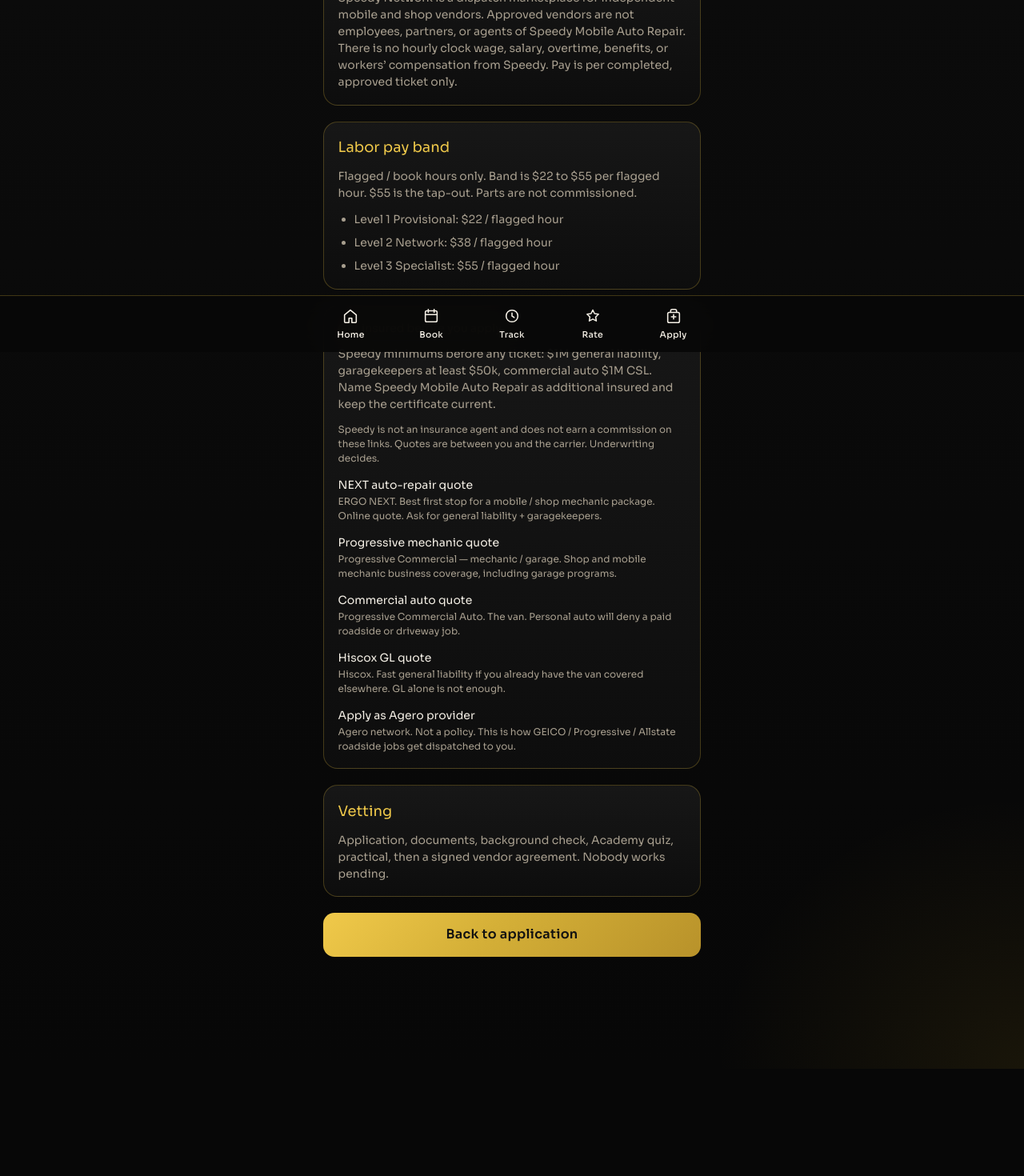
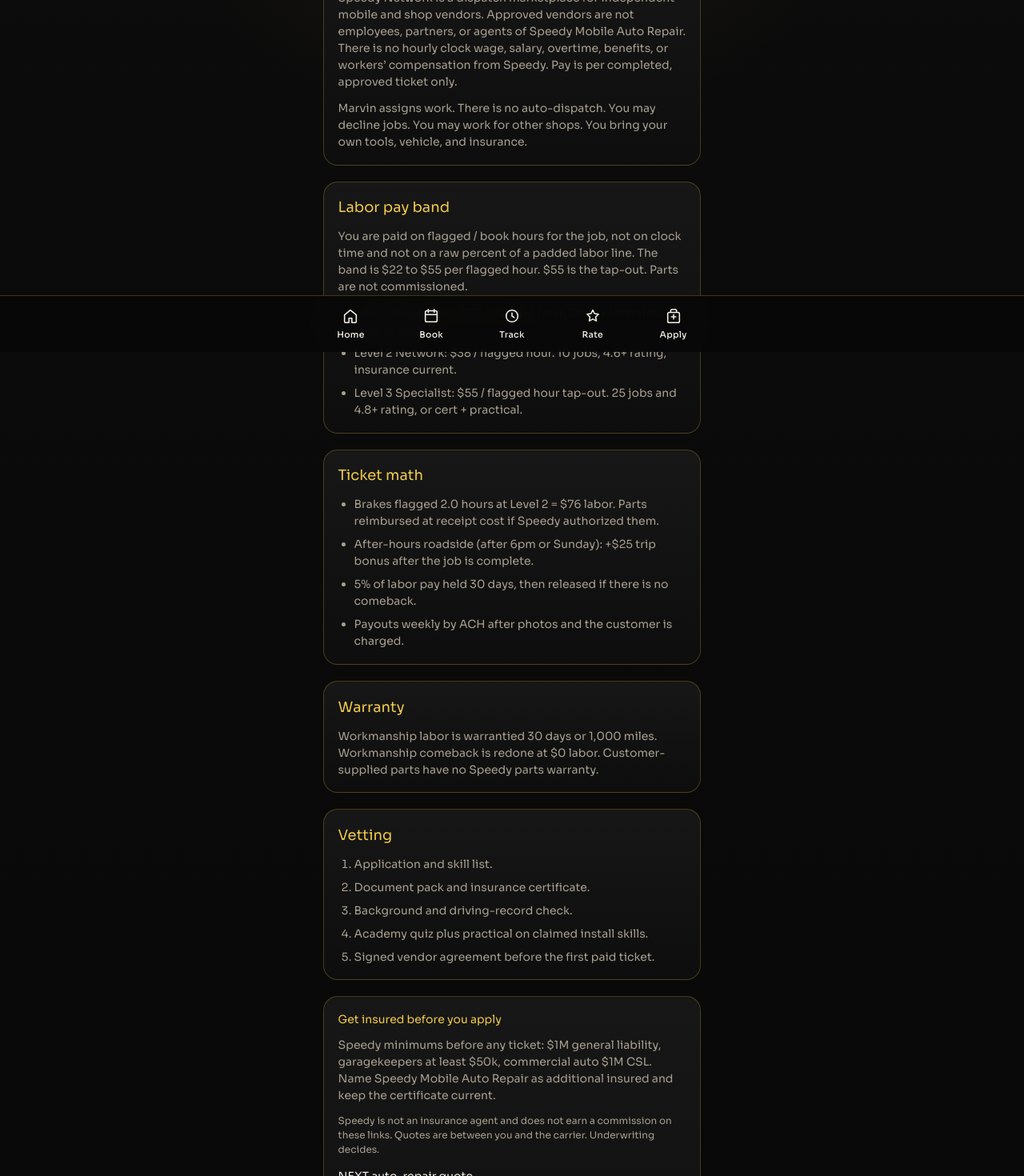
Before and after one commit to speedyapointments-cyber/speedyautobot, a Next.js app: page /network-terms in a window 1280 px wide. Shown: the part 360-1830 px from the top of the page at 80% size. Before the commit the page ends 1696 px from the top, so only its background shows below. Built offline with nearby package versions, Linux system fonts and the light colour scheme.

Commit message:
Keep full vendor terms and insurance quote links together

```diff
--- a/src/app/network-terms/page.tsx
+++ b/src/app/network-terms/page.tsx
@@ -25,29 +25,67 @@
             overtime, benefits, or workers’ compensation from Speedy. Pay is per
             completed, approved ticket only.
           </p>
+          <p className="muted text-sm">
+            Marvin assigns work. There is no auto-dispatch. You may decline jobs.
+            You may work for other shops. You bring your own tools, vehicle, and
+            insurance.
+          </p>
         </section>
 
         <section className="panel space-y-3">
           <h2 className="text-[var(--gold-bright)] text-lg">Labor pay band</h2>
           <p className="muted text-sm">
-            Flagged / book hours only. Band is $22 to $55 per flagged hour. $55 is
-            the tap-out. Parts are not commissioned.
+            You are paid on flagged / book hours for the job, not on clock time and
+            not on a raw percent of a padded labor line. The band is $22 to $55 per
+            flagged hour. $55 is the tap-out. Parts are not commissioned.
           </p>
           <ul className="muted text-sm space-y-2 list-disc pl-5">
-            <li>Level 1 Provisional: $22 / flagged hour</li>
-            <li>Level 2 Network: $38 / flagged hour</li>
-            <li>Level 3 Specialist: $55 / flagged hour</li>
+            <li>Level 1 Provisional: $22 / flagged hour. Docs + interview. First 10 jobs.</li>
+            <li>Level 2 Network: $38 / flagged hour. 10 jobs, 4.6+ rating, insurance current.</li>
+            <li>Level 3 Specialist: $55 / flagged hour tap-out. 25 jobs and 4.8+ rating, or cert + practical.</li>
           </ul>
+        </section>
+
+        <section className="panel space-y-3">
+          <h2 className="text-[var(--gold-bright)] text-lg">Ticket math</h2>
+          <ul className="muted text-sm space-y-2 list-disc pl-5">
+            <li>Brakes flagged 2.0 hours at Level 2 = $76 labor. Parts reimbursed at receipt cost if Speedy authorized them.</li>
+            <li>After-hours roadside (after 6pm or Sunday): +$25 trip bonus after the job is complete.</li>
+            <li>5% of labor pay held 30 days, then released if there is no comeback.</li>
+            <li>Payouts weekly by ACH after photos and the customer is charged.</li>
+          </ul>
+        </section>
+
+        <section className="panel space-y-3">
+          <h2 className="text-[var(--gold-bright)] text-lg">Warranty</h2>
+          <p className="muted text-sm">
+            Workmanship labor is warrantied 30 days or 1,000 miles. Workmanship
+            comeback is redone at $0 labor. Customer-supplied parts have no Speedy
+            parts warranty.
+          </p>
+        </section>
+
+        <section className="panel space-y-3">
+          <h2 className="text-[var(--gold-bright)] text-lg">Vetting</h2>
+          <ol className="muted text-sm space-y-2 list-decimal pl-5">
+            <li>Application and skill list.</li>
+            <li>Document pack and insurance certificate.</li>
+            <li>Background and driving-record check.</li>
+            <li>Academy quiz plus practical on claimed install skills.</li>
+            <li>Signed vendor agreement before the first paid ticket.</li>
+          </ol>
         </section>
 
         <InsuranceQuotes />
 
         <section className="panel space-y-3">
-          <h2 className="text-[var(--gold-bright)] text-lg">Vetting</h2>
-          <p className="muted text-sm">
-            Application, documents, background check, Academy quiz, practical, then
-            a signed vendor agreement. Nobody works pending.
-          </p>
+          <h2 className="text-[var(--gold-bright)] text-lg">Covering the business</h2>
+          <ul className="muted text-sm space-y-2 list-disc pl-5">
+            <li>Written estimate and authorization before extra work.</li>
+            <li>Before-and-after photos on every ticket.</li>
+            <li>No cash off-app on a Speedy-introduced customer.</li>
+            <li>You indemnify Speedy for claims from your work, vehicle, or helpers.</li>
+          </ul>
         </section>
 
         <Link href="/apply" className="btn-gold">
```
